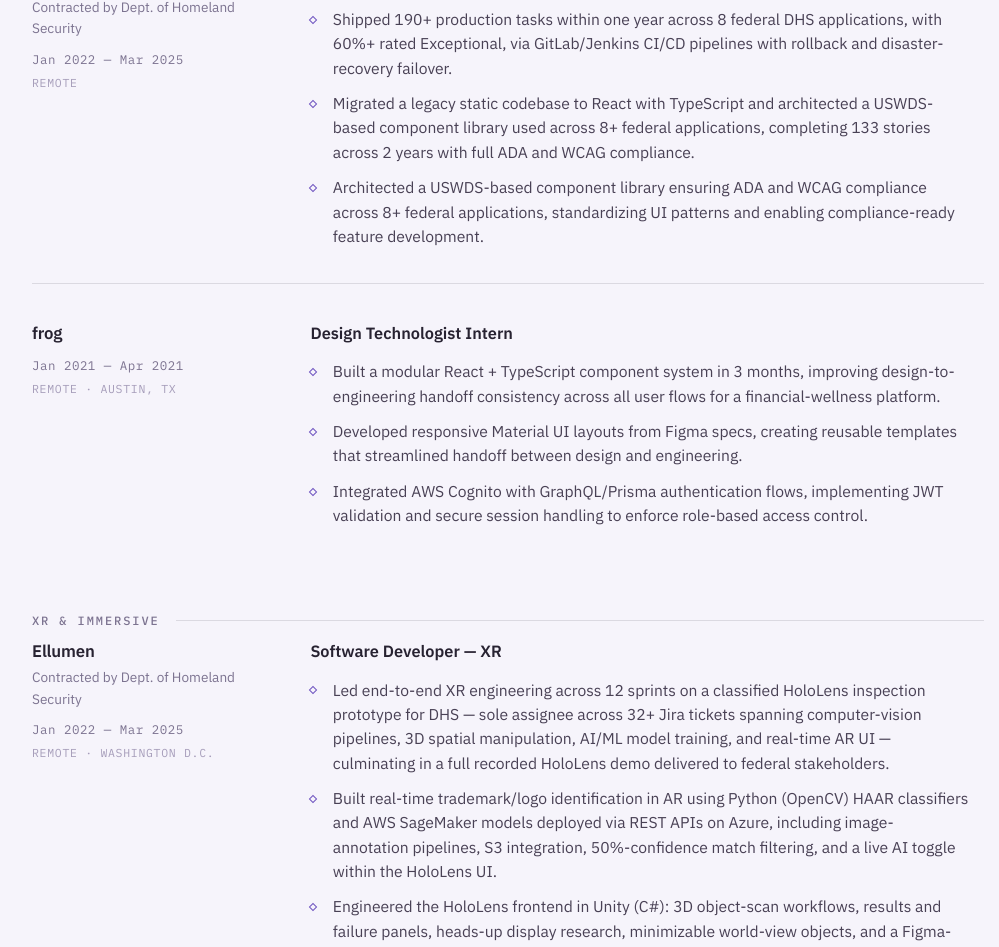
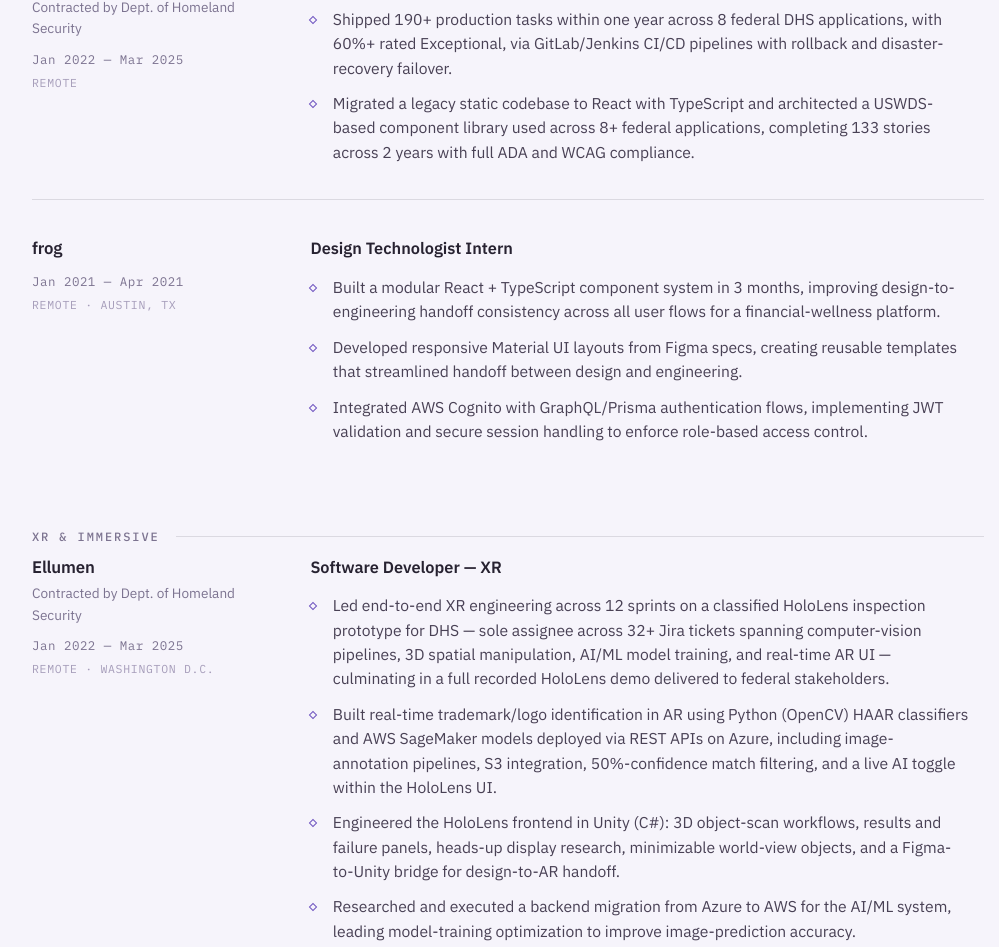
Before and after one commit to esther-joseph/esther-joseph-portfolio-website, a React (Vite) app: page / in a window 1280 px wide. Shown: the part 1944-2891 px from the top of the page, without its empty margins (132-1131 px from the left). Built offline with nearby package versions, Linux system fonts and the light colour scheme.

Commit message:
Remove USWDS component library bullet from Ellumen experience

```diff
--- a/src/data/resume.ts
+++ b/src/data/resume.ts
@@ -19,7 +19,6 @@
     bullets: [
       "Shipped 190+ production tasks within one year across 8 federal DHS applications, with 60%+ rated Exceptional, via GitLab/Jenkins CI/CD pipelines with rollback and disaster-recovery failover.",
       "Migrated a legacy static codebase to React with TypeScript and architected a USWDS-based component library used across 8+ federal applications, completing 133 stories across 2 years with full ADA and WCAG compliance.",
-      "Architected a USWDS-based component library ensuring ADA and WCAG compliance across 8+ federal applications, standardizing UI patterns and enabling compliance-ready feature development.",
     ],
   },
   {
```
